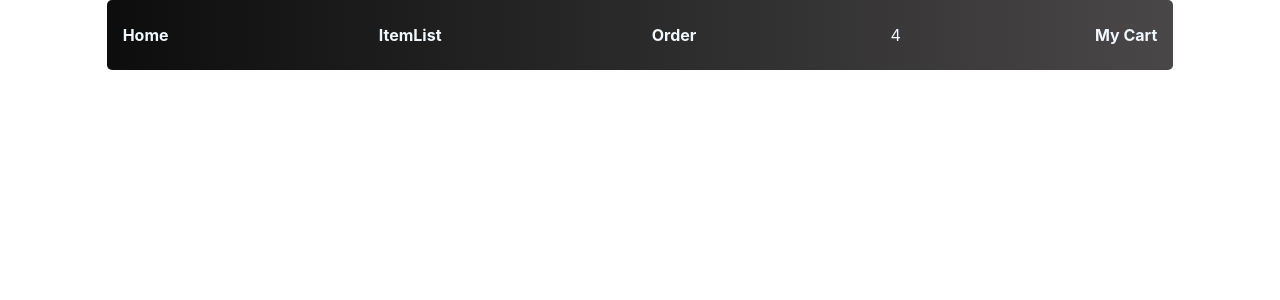
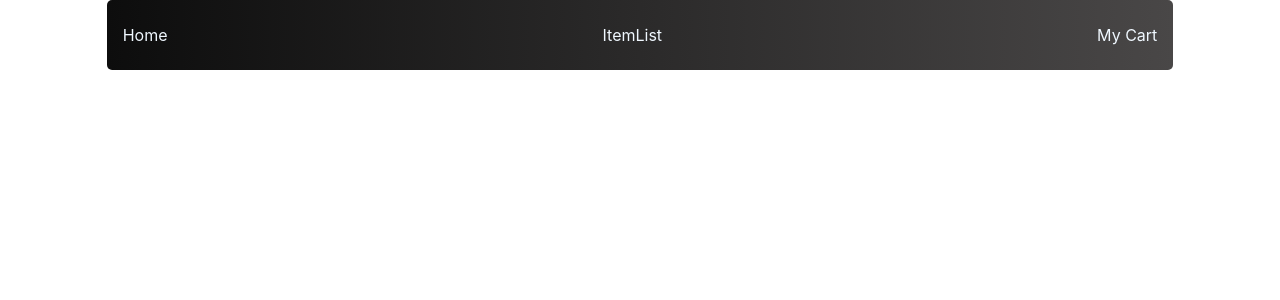
Before and after one commit to GunPkate/ngcomerce, an Angular app: page / in a window 1280 px wide. Shown: the top 300 px of the page. Built offline with nearby package versions, Linux system fonts and the light colour scheme.

Commit message:
add color border and prevent default in navbar link

```diff
--- a/src/app/components/c01_navbar/navbar.component.html
+++ b/src/app/components/c01_navbar/navbar.component.html
@@ -3,11 +3,9 @@
   <div class="col-12 align-items-center d-flex main-navbar">
     <div class="row align-items-center w-100">
         <div class="d-flex justify-content-between w-100">
-          <a class="px-3" routerLink="/">Home</a>
-          <a class="px-3" routerLink="/itemlist">ItemList</a>
-          <a class="px-3" routerLink="/order">Order</a>
-          <div>4</div>
-          <a class="px-3" routerLink="/mycart">My Cart</a>
+          <div class="px-3" (click)="navigateTo($event,'/')">Home</div>
+          <div class="px-3" (click)="navigateTo($event,'/itemlist')">ItemList</div>
+          <div class="px-3" (click)="navigateTo($event,'/mycart')">My Cart</div>
         </div>
     </div>
   </div>
--- a/src/app/components/c01_navbar/navbar.component.ts
+++ b/src/app/components/c01_navbar/navbar.component.ts
@@ -1,4 +1,5 @@
 import { Component, ViewEncapsulation } from '@angular/core';
+import { Router } from '@angular/router';
 
 @Component({
   selector: 'navbar',
@@ -8,4 +9,10 @@ import { Component, ViewEncapsulation } from '@angular/core';
 })
 export class NavbarComponent {
   title = 'ngcomerce';
+
+constructor( private route: Router ){}
+  navigateTo(e: MouseEvent,link: any){
+    this.route.navigate([link])
+    e.preventDefault()
+  }
 }
```
Also changed, not shown: src/app/components/c03_product_category/category.component.css (+15 -0 lines), src/app/components/c03_product_category/category.component.html (+5 -9 lines).
